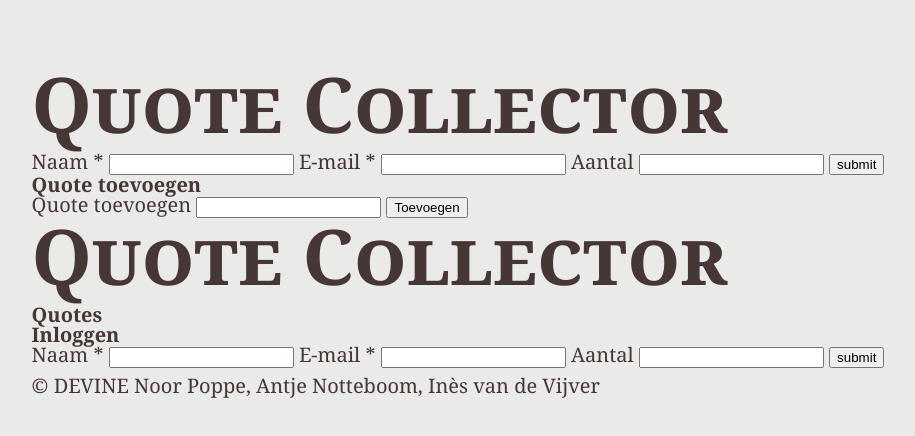
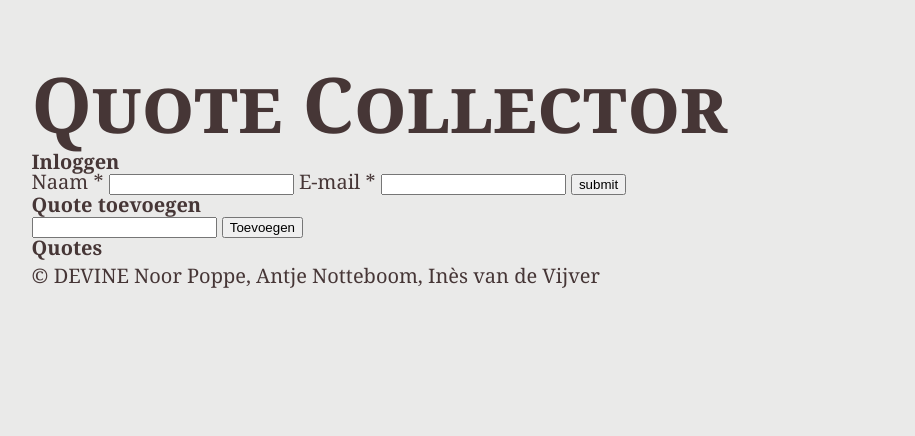
Before and after one commit to inesvandevijver/quote-collector, a website built with webpack: page src/index.html in a window 1280 px wide. Shown: the whole page, without its empty margins (34-949 px from the left). Built offline with nearby package versions, Linux system fonts and the light colour scheme; some packages are replaced by stand-ins of ours.

Commit message:
update N

```diff
--- a/src/index.html
+++ b/src/index.html
@@ -8,47 +8,9 @@
 </head>
 
 <body>
-<h1>Quote Collector</h1>
-  <form action="">
-    <span class="error"></span>
-    <label for="naam">
-      <span>Naam *</span>
-      <input type="text" id="naam" class="input naam" required />
-      <span class="error"></span>
-    </label>
-
-    <label for="email">
-      E-mail *
-      <input type="email" id="email" class="input email" required />
-      <span class="error"></span>
-    </label>
-
-    <label for="aantal">
-      Aantal
-      <input type="number" id="aantal" class="input aantal" max="5" />
-      <span class="error"></span>
-    </label>
-
-    <input type="submit" value="submit" class="button">
-  </form>
-  <article>
-    <h2>Quote toevoegen</h2>
-    <label for="quote">
-        <span>Quote toevoegen</span>
-        <input type="text" id="quote" class="input quote" required />
-        <span class="error"></span>
-      </label>
-    <button>Toevoegen</button>
-  </article>
   <main class="main">
-      <h1>Quote Collector</h1>
-    <section>
-      <h2>Quotes</h2>
-      <ul>
-        <li></li>
-      </ul>
-    </section>
-    <section>
+    <h1>Quote Collector</h1>
+    <article>
       <h2>Inloggen</h2>
       <form action="">
         <span class="error"></span>
@@ -63,16 +25,23 @@
           <input type="email" id="email" class="input email" required />
           <span class="error"></span>
         </label>
-
-        <label for="aantal">
-          Aantal
-          <input type="number" id="aantal" class="input aantal" max="5" />
-          <span class="error"></span>
-        </label>
-
         <input type="submit" value="submit" class="button">
       </form>
-    </section>
+    </article>
+    <article>
+      <h2>Quote toevoegen</h2>
+      <label for="quote">
+        <input type="text" id="quote" class="input quote" required />
+        <span class="error"></span>
+      </label>
+      <button>Toevoegen</button>
+    </article>
+    <article>
+      <h2>Quotes</h2>
+      <ul>
+        <li></li>
+      </ul>
+      </sarticle>
   </main>
   <footer>
     <p> &copy; DEVINE Noor Poppe, Antje Notteboom, Inès van de Vijver</p>
```
